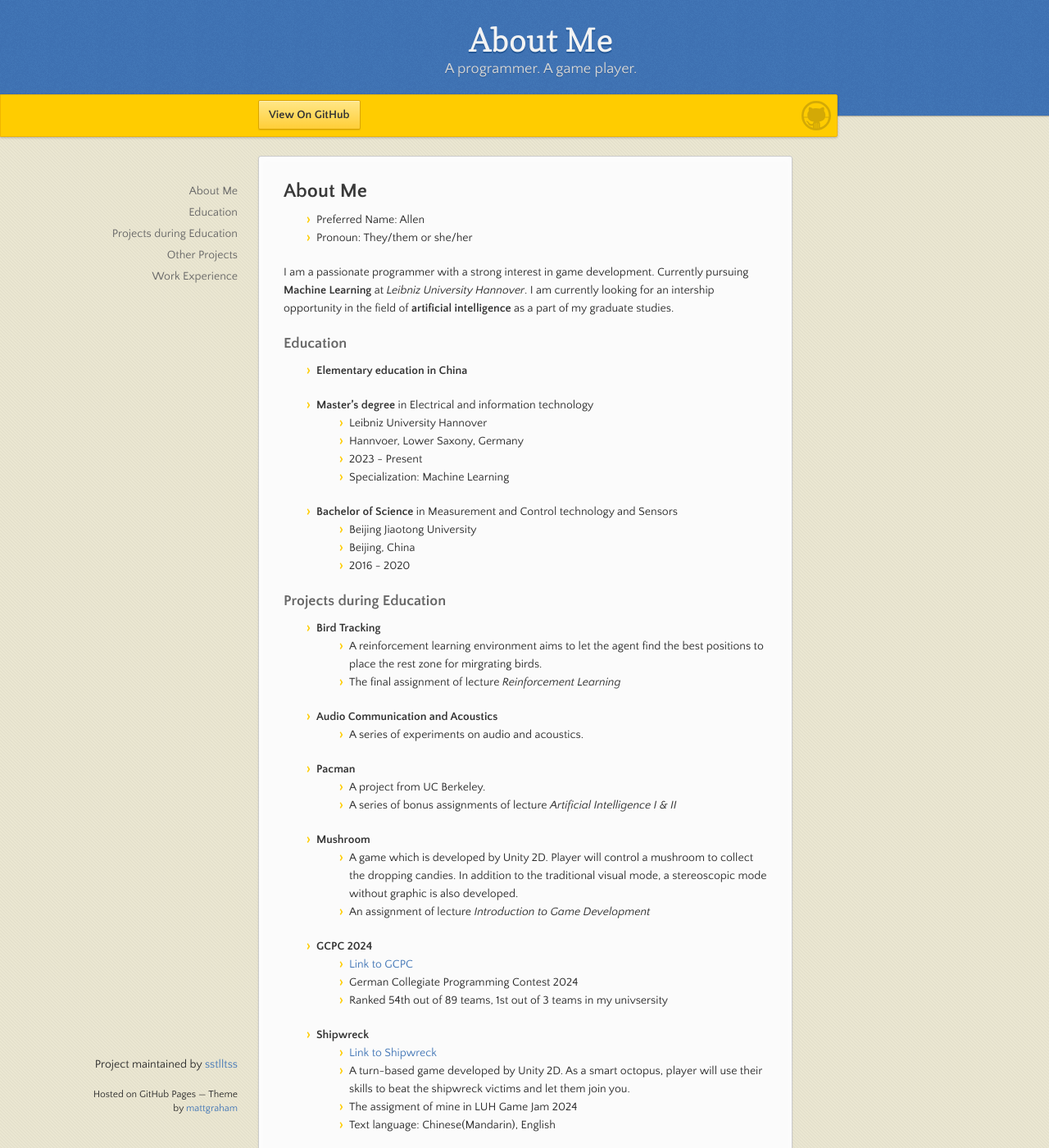
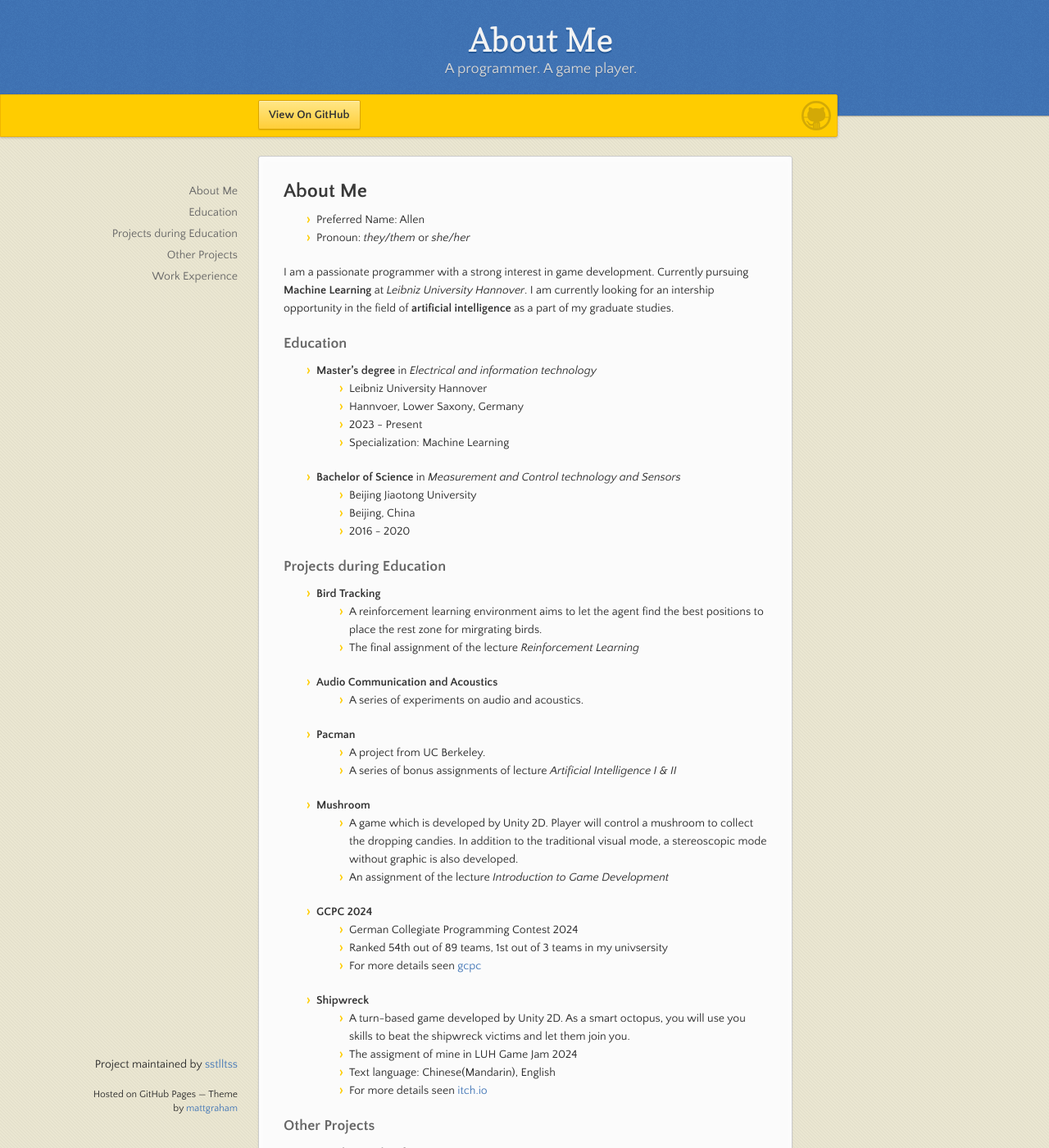
Before and after one commit to sstlltss/Lebenslauf, a Jekyll site: the page built from index.md, in a window 1280 px wide and 1400 px high. Shown: the whole window at 82% size. Built offline with Jekyll 4.4.1, drawn with Linux system fonts in a browser that asks for light colours; our own code applies the rules of GitHub Pages for plain Markdown files; some of the changed text lies outside the part shown.

Commit message:
Update index.md

```diff
--- a/index.md
+++ b/index.md
@@ -5,21 +5,19 @@ layout: default
 ## About Me
 
 - Preferred Name: Allen
-- Pronoun: They/them or she/her
+- Pronoun: *they/them* or *she/her*
 
 I am a passionate programmer with a strong interest in game development. Currently pursuing **Machine Learning** at *Leibniz University Hannover*. I am currently looking for an intership opportunity in the field of **artificial intelligence** as a part of my graduate studies.
 
 ### Education
 
-- **Elementary education in China**
-
-- **Master's degree** in Electrical and information technology
+- **Master's degree** in *Electrical and information technology*
   - Leibniz University Hannover
   - Hannvoer, Lower Saxony, Germany
   - 2023 - Present
   - Specialization: Machine Learning
 
-- **Bachelor of Science** in Measurement and Control technology and Sensors
+- **Bachelor of Science** in *Measurement and Control technology and Sensors*
   - Beijing Jiaotong University
   - Beijing, China
   - 2016 - 2020
@@ -28,7 +26,7 @@ I am a passionate programmer with a strong interest in game development. Current
 
 - **Bird Tracking**
   - A reinforcement learning environment aims to let the agent find the best positions to place the rest zone for mirgrating birds.
-  - The final assignment of lecture *Reinforcement Learning*
+  - The final assignment of the lecture *Reinforcement Learning*
 - **Audio Communication and Acoustics**
   - A series of experiments on audio and acoustics.
 - **Pacman**
@@ -36,16 +34,16 @@ I am a passionate programmer with a strong interest in game development. Current
   - A series of bonus assignments of lecture *Artificial Intelligence I & II*
 - **Mushroom**
   - A game which is developed by Unity 2D. Player will control a mushroom to collect the dropping candies. In addition to the traditional visual mode, a stereoscopic mode without graphic is also developed.
-  - An assignment of lecture *Introduction to Game Development*
+  - An assignment of the lecture *Introduction to Game Development*
 - **GCPC 2024**
-  - [Link to GCPC](https://gcpc.nwerc.eu/)
   - German Collegiate Programming Contest 2024
   - Ranked 54th out of 89 teams, 1st out of 3 teams in my univsersity
+  - For more details seen [gcpc](https://gcpc.nwerc.eu/)
 - **Shipwreck**
-  - [Link to Shipwreck](https://ashlynxgame.itch.io/shipwreck)
-  - A turn-based game developed by Unity 2D. As a smart octopus, player will use their skills to beat the shipwreck victims and let them join you.
+  - A turn-based game developed by Unity 2D. As a smart octopus, you will use you skills to beat the shipwreck victims and let them join you.
   - The assigment of mine in LUH Game Jam 2024
   - Text language: Chinese(Mandarin), English
+  - For more details seen [itch.io](https://ashlynxgame.itch.io/shipwreck)
 
 ### Other Projects
 
@@ -53,21 +51,21 @@ I am a passionate programmer with a strong interest in game development. Current
   - Ubisoft Blue Byte Berlin
   - 10.2024 - Present (until March 2025)
   - *"The program provides mentorship opportunities for women and non-binary individuals (students or fresh graduates with less than 2 years of experience), interested in video games to develop their skill set in Game Design and Programming."*
-  - For more details seen [here](https://www.ubisoft.com/en-us/company/careers/interns-graduates/develop-at-ubisoft)
+  - For more details seen [ubisoft.com](https://www.ubisoft.com/en-us/company/careers/interns-graduates/develop-at-ubisoft)
 - **Triple Triad Offline**
-  - [Link to Triple Triad Offline](https://allen-sstl.itch.io/triple-triad)
   - A fan-game from FinalFantasy XIV. A turn-based card game. Developed by Unity 2D.
   - Tutorial language: Chinese(Mandarin), English
+  - For more details seen [itch.io](https://allen-sstl.itch.io/triple-triad)
 - **Tybalt the Ghost**
-  - [Link to Tybalt the Ghost](https://github.com/sstlltss/Tybalt_the_Ghost)
   - A text fan-game from the hungarian musical *Rómeó és Júlia (Romeo and Juliet)*
   - Developing language: Python
   - Text language: Chinese(Mandarin)
+  - For more details seen [project in github](https://github.com/sstlltss/Tybalt_the_Ghost)
 - **Little Img Downloader**
-  - [Link to Little img downloader](https://github.com/sstlltss/little-img-downloader)
   - A mini-tool to download all *.png* and *.jpg* files in a website.
   - Developing language: Python
   - Tutorial language: Chinese(Mandarin)
+  - For more details seen [project in github](https://github.com/sstlltss/little-img-downloader)
 
 ### Work Experience
 
@@ -76,7 +74,8 @@ I am a passionate programmer with a strong interest in game development. Current
   - 10.2022 - 02.2023
   - A VR experience store
   - Assisted customers in experiencing various VR games, ensuring smooth operation of VR devices and software. Provided technical support for VR equipment, diagnosing and resolving basic issues to enhance user satisfaction.
-- **Student Assistant** for lecture "Grundzüge zur Informatik und Programmierung (Basics of Computer Science and Programming)"
+- **Student Assistant**
+  - for lecture "Grundzüge zur Informatik und Programmierung (Basics of Computer Science and Programming)"
   - Leibniz University Hannover
   - 10.2024 - Present (until 02.2025)
-  - To answer the questions and solve problems in programming practice for students.
+  - To answer the questions and solve problems for students in programming practice.
```
